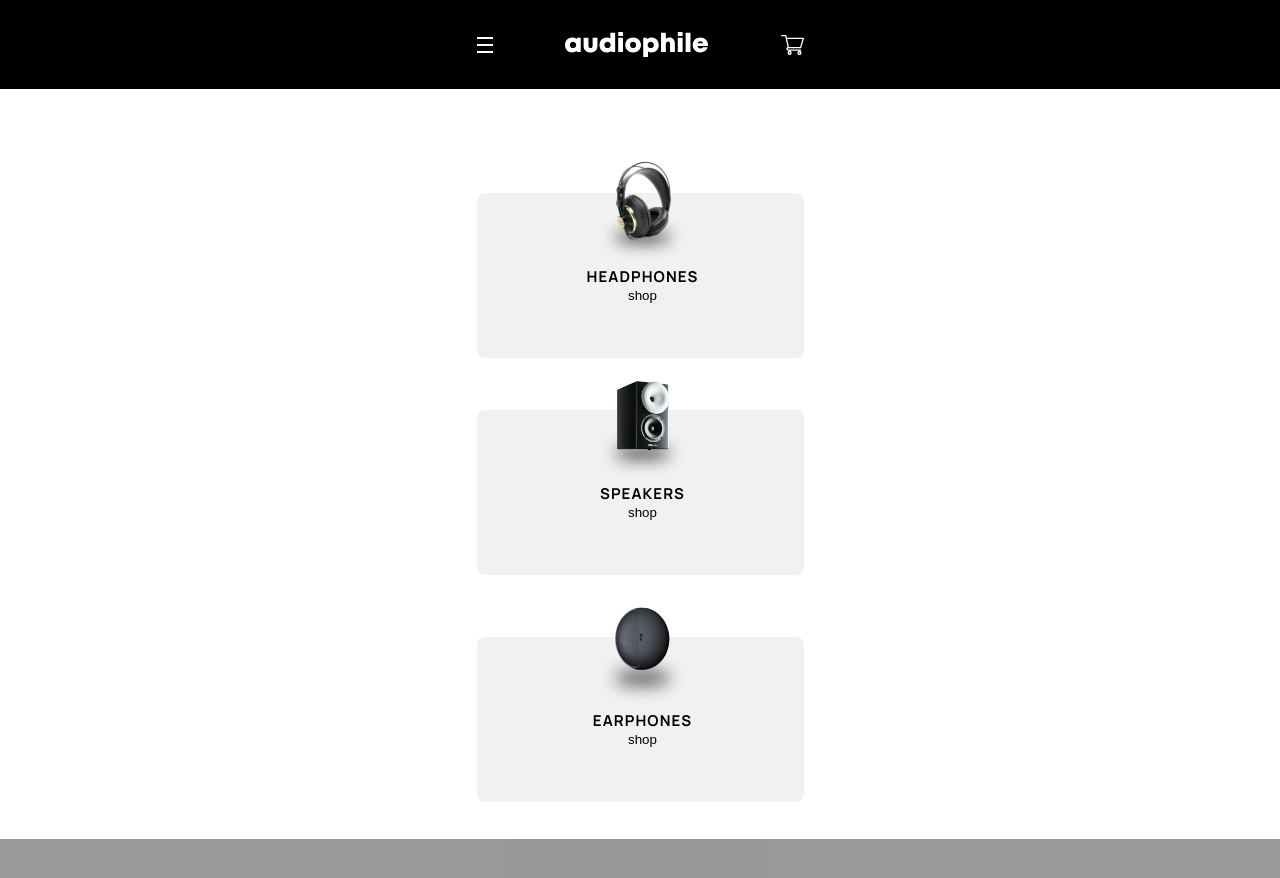
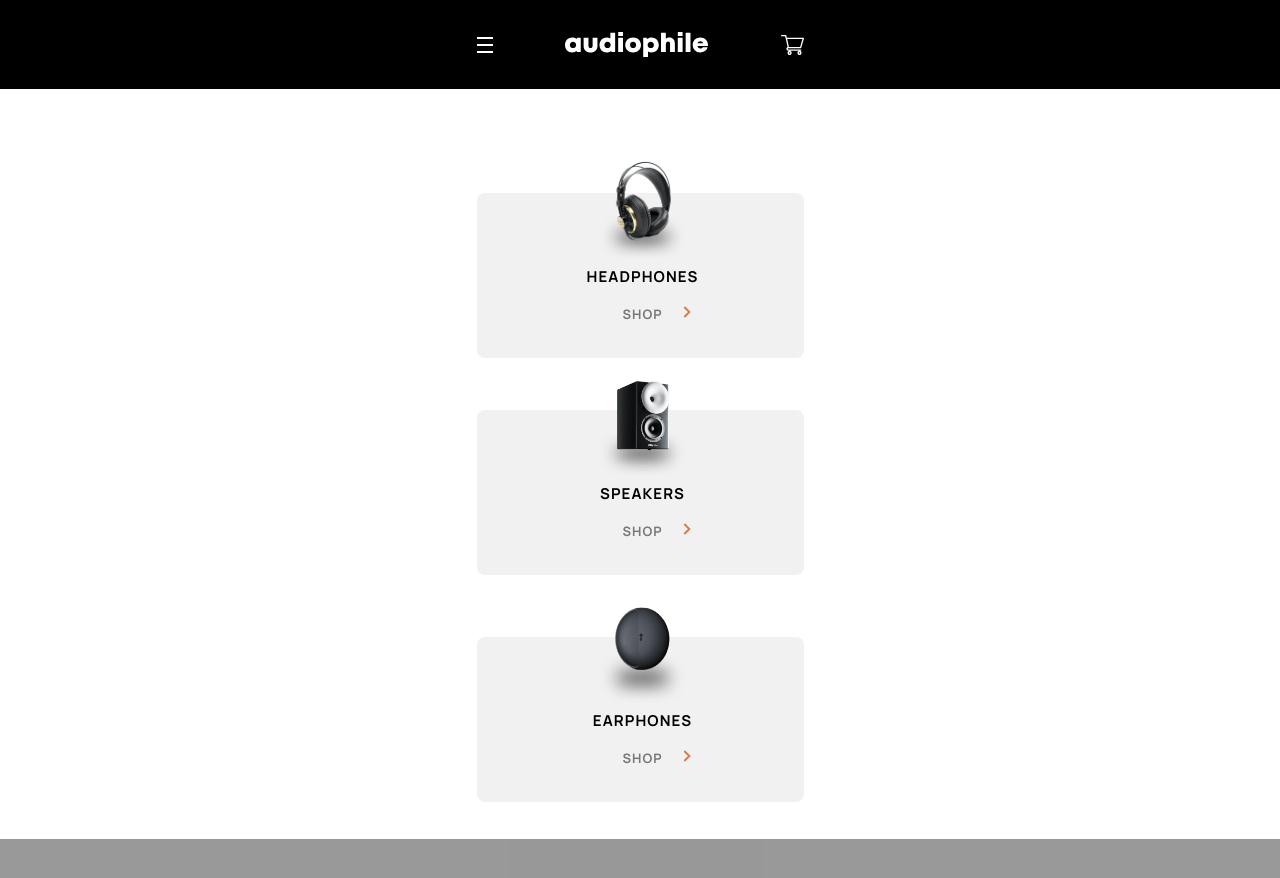
Before and after one commit to harrisonJones12/audiophile-ecommerce, a React (Create React App) app: page / in a window 1280 px wide. Shown: the top 878 px of the page. Built offline with nearby package versions, Linux system fonts and the light colour scheme.

Commit message:
WIP add button styles

```diff
--- a/src/components/ProductsList/ProductsList.jsx
+++ b/src/components/ProductsList/ProductsList.jsx
@@ -2,6 +2,7 @@ import React from "react";
 import headphonesLogo from "components/ProductsList/assets/image-category-thumbnail-headphones.png";
 import speakerLogo from "components/ProductsList/assets/image-category-thumbnail-speakers.png";
 import earphonesLogo from "components/ProductsList/assets/image-category-thumbnail-earphones.png";
+
 function Productslist() {
   //earphones JSX
   const earphones = () => {
@@ -18,7 +19,20 @@ function Productslist() {
             <span className="product-name">earphones</span>
             <button className="shop-button">
               <span className="shop-text">shop</span>
-              {/* //icon goes here */}
+              <svg
+                className="icon-right"
+                width="8"
+                height="12"
+                xmlns="http://www.w3.org/2000/svg"
+              >
+                <path
+                  d="M1.322 1l5 5-5 5"
+                  stroke="#D87D4A"
+                  stroke-width="2"
+                  fill="none"
+                  fill-rule="evenodd"
+                />
+              </svg>
             </button>
           </div>
         </div>
@@ -45,7 +59,20 @@ function Productslist() {
             <span className="product-name">headphones</span>
             <button className="shop-button">
               <span className="shop-text">shop</span>
-              {/* //icon goes here */}
+              <svg
+                className="icon-right"
+                width="8"
+                height="12"
+                xmlns="http://www.w3.org/2000/svg"
+              >
+                <path
+                  d="M1.322 1l5 5-5 5"
+                  stroke="#D87D4A"
+                  stroke-width="2"
+                  fill="none"
+                  fill-rule="evenodd"
+                />
+              </svg>
             </button>
           </div>
         </div>
@@ -57,25 +84,34 @@ function Productslist() {
   //speakers JSX
   const speakers = () => {
     return (
-      <div className="earphones-outer-wrapper">
-        {/* //Product logo goes here */}
-        <div className="earphones-middle-wrapper">
-          <img
-            src={earphonesLogo}
-            className="headphones-logo"
-            alt="headphones"
-          />
+      <div className="speakers-outer-wrapper">
+        <div className="speakers-middle-wrapper">
+          {/* //Product logo goes here */}
+          <img src={speakerLogo} className="headphones-logo" alt="headphones" />
+
+          {/* //this is here so that we can have background that is not the full height of the outter container */}
           <div className="product-name-button-wrapper">
-            <span className="product-name">earphones</span>
+            <span className="product-name">speakers</span>
             <button className="shop-button">
               <span className="shop-text">shop</span>
-              {/* //icon goes here */}
+              <svg
+                className="icon-right"
+                width="8"
+                height="12"
+                xmlns="http://www.w3.org/2000/svg"
+              >
+                <path
+                  d="M1.322 1l5 5-5 5"
+                  stroke="#D87D4A"
+                  stroke-width="2"
+                  fill="none"
+                  fill-rule="evenodd"
+                />
+              </svg>
             </button>
           </div>
         </div>
-        <div className="earphones-inner-wrapper">
-          {/* //this is here so that we can have background that is not the full height of the outter container */}
-        </div>
+        <div className="speakers-inner-wrapper"></div>
       </div>
     );
   };
@@ -84,26 +120,7 @@ function Productslist() {
     <>
       <div className="products-container">
         {headphones()}
-        <div className="speakers-outer-wrapper">
-          <div className="speakers-middle-wrapper">
-            {/* //Product logo goes here */}
-            <img
-              src={speakerLogo}
-              className="headphones-logo"
-              alt="headphones"
-            />
-
-            {/* //this is here so that we can have background that is not the full height of the outter container */}
-            <div className="product-name-button-wrapper">
-              <span className="product-name">speakers</span>
-              <button className="shop-button">
-                <span className="shop-text">shop</span>
-                {/* //icon goes here */}
-              </button>
-            </div>
-          </div>
-          <div className="speakers-inner-wrapper"></div>
-        </div>
+        {speakers()}
         {earphones()}
       </div>
     </>
--- a/src/components/ProductsList/ProductsList.scss
+++ b/src/components/ProductsList/ProductsList.scss
@@ -48,6 +48,9 @@
     width: 200px;
     left: 90px;
   }
+  .icon-right {
+    margin-left: 60px;
+  }
 }
 
 .shop-button {
@@ -58,13 +61,31 @@
   outline: none;
 }
 
+.product-name,
+.shop-text {
+  font-family: "Manrope";
+  text-transform: uppercase;
+  font-weight: 700;
+  letter-spacing: 1px;
+}
+
+.shop-text {
+  position: relative;
+  font-size: 13px;
+  top: 17px;
+  opacity: 0.5;
+}
+
+.shop-text:hover {
+  color: #fbaf85;
+  opacity: 1;
+}
+
 .product-name {
-  font-family: "Manrope";
   font-style: normal;
   font-weight: 700;
   font-size: 15px;
   line-height: 20px;
   text-align: center;
   letter-spacing: 1.07143px;
-  text-transform: uppercase;
 }
```
